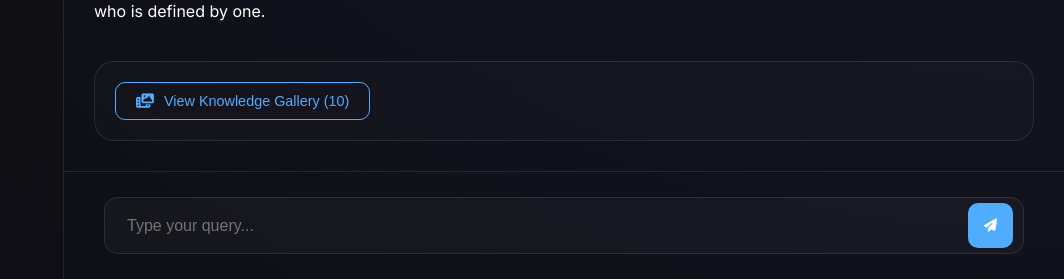
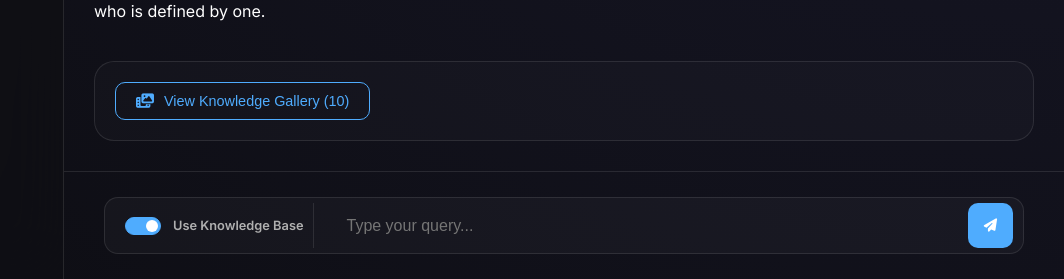
Before and after one commit to dropushan1/Video-Agent, a Flask app: page / in a window 1280 px wide. Shown: the part 930-1209 px from the top of the page, without its empty margins (216-1280 px from the left). Run offline with Flask 3, Linux system fonts and the light colour scheme; data comes from the database, SQL or seed files in the repository; both versions use the stored data as it was after the commit.

Commit message:
(commiting everything shown)

```diff
--- a/3. User Interaction/app.py
+++ b/3. User Interaction/app.py
@@ -88,45 +88,35 @@ def chat():
         # Save user message
         chat_db.add_message(session_id, 'user', query)
 
-        # Step 1: Filtering (Pass history)
-        meta = db_ops.load_metadata()
-        filter_criteria = agent_logic.run_filtering_agent(query, meta, chat_history=history)
+        use_db = data.get('use_db', True)
+        final_video_details = []
 
-        candidates = db_ops.search_videos_by_criteria(filter_criteria)
-        if not candidates:
-            msg = "I couldn't find any relevant videos in my database to help with that. Maybe try rephrasing or asking something else?"
-            chat_db.add_message(session_id, 'ai', msg)
-            return jsonify({
-                "answer_text": msg,
-                "recommendations_with_notes": [],
-                "other_recommendations": []
-            })
+        if use_db:
+            # Step 1: Filtering (Pass history)
+            meta = db_ops.load_metadata()
+            filter_criteria = agent_logic.run_filtering_agent(query, meta, chat_history=history)
 
-        # Step 2: Refining
-        ranked_ids = agent_logic.run_refinement_agent(query, candidates)
+            candidates = db_ops.search_videos_by_criteria(filter_criteria)
+            if candidates:
+                # Step 2: Refining
+                ranked_ids = agent_logic.run_refinement_agent(query, candidates)
 
-        # Prune based on 50k limit
-        final_video_details = []
-        current_char_count = 0
-        details_map = db_ops.get_full_video_details(ranked_ids)
+                # Prune based on 50k limit
+                details_map = db_ops.get_full_video_details(ranked_ids)
+                current_char_count = 0
 
-        for vid_id in ranked_ids:
-            if vid_id not in details_map:
-                continue
-            vid = details_map[vid_id]
-            text = vid.get('refined_text', '') or ""
-            text_len = len(text)
+                for vid_id in ranked_ids:
+                    if vid_id not in details_map:
+                        continue
+                    vid = details_map[vid_id]
+                    text = vid.get('refined_text', '') or ""
+                    text_len = len(text)
 
-            if current_char_count + text_len <= CHARACTER_LIMIT:
-                final_video_details.append(vid)
-                current_char_count += text_len
-            else:
-                break
-
-        if not final_video_details:
-             msg = "Found relevant videos, but their content is too large to process. Please try a more specific question."
-             chat_db.add_message(session_id, 'ai', msg)
-             return jsonify({"error": msg}), 413
+                    if current_char_count + text_len <= CHARACTER_LIMIT:
+                        final_video_details.append(vid)
+                        current_char_count += text_len
+                    else:
+                        break
 
         # Step 3: Response (Pass history)
         response = agent_logic.run_response_agent(query, final_video_details, chat_history=history)
--- a/3. User Interaction/static/css/style.css
+++ b/3. User Interaction/static/css/style.css
@@ -1138,3 +1138,75 @@ input[type="text"] {
         transform: translate(-50%, -50%) scale(1.2);
     }
 }
+
+/* --- Toggle Switch Styling --- */
+.toggle-container {
+    display: flex;
+    align-items: center;
+    gap: 12px;
+    padding: 0 10px;
+    border-right: 1px solid var(--glass-border);
+    margin-right: 5px;
+}
+
+.toggle-label {
+    font-size: 0.8rem;
+    color: var(--text-dim);
+    font-weight: 600;
+    white-space: nowrap;
+}
+
+.switch {
+    position: relative;
+    display: inline-block;
+    width: 36px;
+    height: 18px;
+    flex-shrink: 0;
+}
+
+.switch input {
+    opacity: 0;
+    width: 0;
+    height: 0;
+}
+
+.slider {
+    position: absolute;
+    cursor: pointer;
+    top: 0;
+    left: 0;
+    right: 0;
+    bottom: 0;
+    background-color: rgba(255, 255, 255, 0.1);
+    transition: .4s;
+    border: 1px solid var(--glass-border);
+}
+
+.slider:before {
+    position: absolute;
+    content: "";
+    height: 12px;
+    width: 12px;
+    left: 2px;
+    bottom: 2px;
+    background-color: var(--text-dim);
+    transition: .4s;
+}
+
+input:checked + .slider {
+    background-color: var(--accent-primary);
+    border-color: var(--accent-primary);
+}
+
+input:checked + .slider:before {
+    transform: translateX(18px);
+    background-color: #fff;
+}
+
+.slider.round {
+    border-radius: 18px;
+}
+
+.slider.round:before {
+    border-radius: 50%;
+}
--- a/3. User Interaction/static/js/main.js
+++ b/3. User Interaction/static/js/main.js
@@ -450,17 +450,25 @@ document.addEventListener('DOMContentLoaded', () => {
 
     const handleSend = async () => {
         const query = userInput.value.trim();
+        const useDb = document.getElementById('db-toggle').checked;
+
         if (!query || !currentSessionId) return;
 
         addMessage(query, 'user');
         userInput.value = '';
-        setLoader(true, "Searching knowledge...");
+
+        const loaderMsg = useDb ? "Searching knowledge..." : "Thinking...";
+        setLoader(true, loaderMsg);
 
         try {
             const res = await fetch('/api/chat', {
                 method: 'POST',
                 headers: { 'Content-Type': 'application/json' },
-                body: JSON.stringify({ query, session_id: currentSessionId })
+                body: JSON.stringify({
+                    query,
+                    session_id: currentSessionId,
+                    use_db: useDb
+                })
             });
             const data = await res.json();
             setLoader(false);
--- a/3. User Interaction/templates/index.html
+++ b/3. User Interaction/templates/index.html
@@ -67,6 +67,13 @@
 
             <footer>
                 <div class="input-wrapper">
+                    <div class="toggle-container" title="Toggle Database Search">
+                        <label class="switch">
+                            <input type="checkbox" id="db-toggle" checked>
+                            <span class="slider round"></span>
+                        </label>
+                        <span class="toggle-label">Use Knowledge Base</span>
+                    </div>
                     <input type="text" id="user-input" placeholder="Type your query..." autocomplete="off">
                     <button id="send-btn">
                         <i class="fa-solid fa-paper-plane"></i>
```
Also changed, not shown: 3. User Interaction/chat_history.db, 1 other file.
